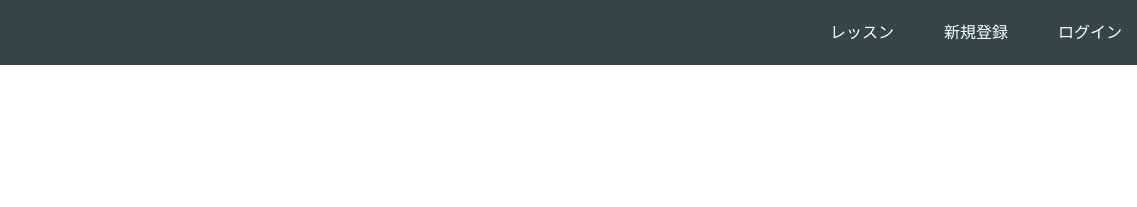
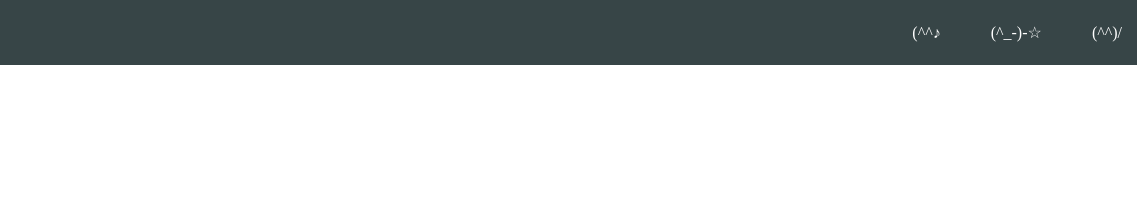
Before and after one commit to kumataka1018/sample, a plain HTML site: page index.html in a window 1280 px wide. Shown: the top 207 px of the page, 143-1280 px from the left. Drawn offline with Linux system fonts and the light colour scheme.

Commit message:
Update index.html

```diff
--- a/index.html
+++ b/index.html
@@ -3,7 +3,7 @@
 <head>
   <meta charset="utf-8">
   <meta name="viewport" content="width=device-width, initial-scale=1.0">
-  <title>KUMATAKA</title>
+  <title>Progate</title>
   <link href="https://maxcdn.bootstrapcdn.com/font-awesome/4.7.0/css/font-awesome.min.css" rel="stylesheet" integrity="sha384-wvfXpqpZZVQGK6TAh5PVlGOfQNHSoD2xbE+QkPxCAFlNEevoEH3Sl0sibVcOQVnN" crossorigin="anonymous">
   <link rel="stylesheet" type="text/css" href="stylesheet.css">
 </head>
@@ -15,9 +15,9 @@
       </div>
       <span class="fa fa-bars menu-icon"></span>
       <div class="header-right">
-        <a href="#">レッスン</a>
-        <a href="#">新規登録</a>
-        <a href="#" class="login">ログイン</a>
+        <a href="#">(^^♪</a>
+        <a href="#">(^_-)-☆</a>
+        <a href="#" class="login">(^^)/</a>
       </div>
     </div>
   </header>
```
